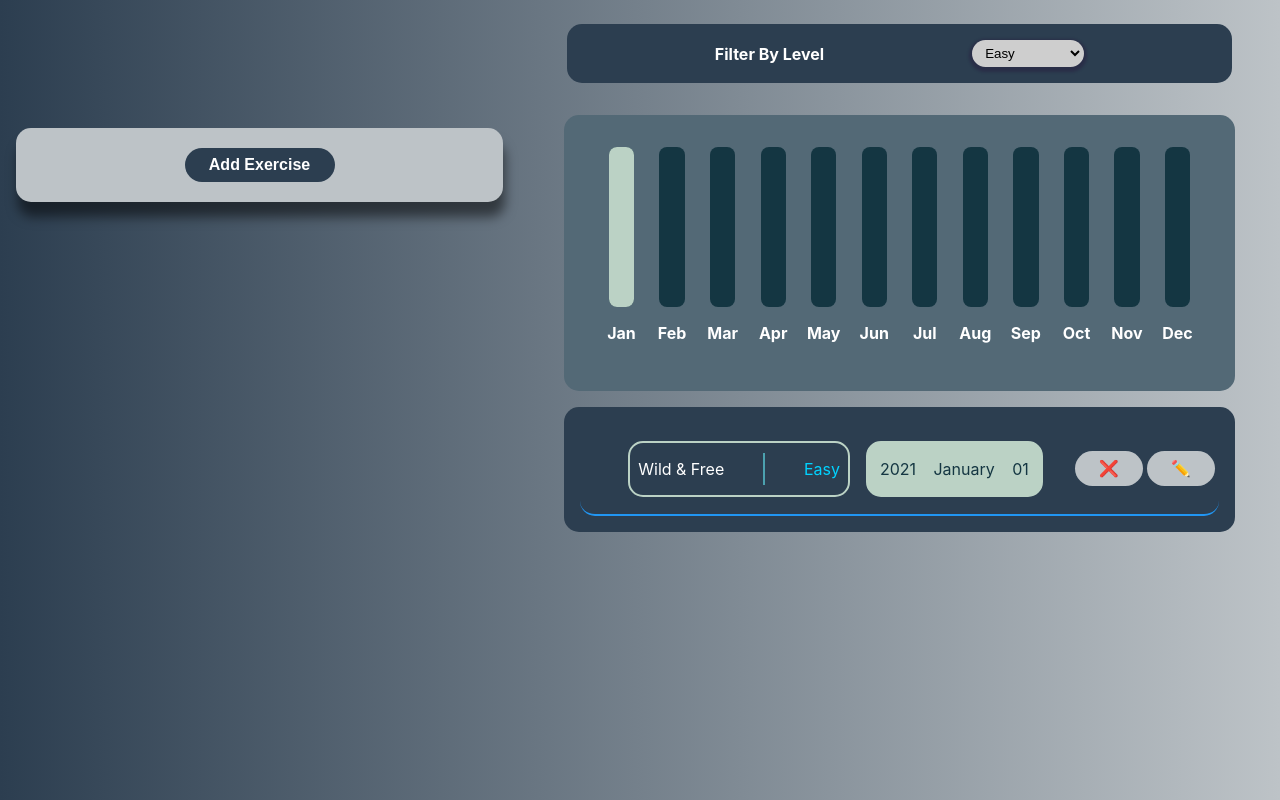
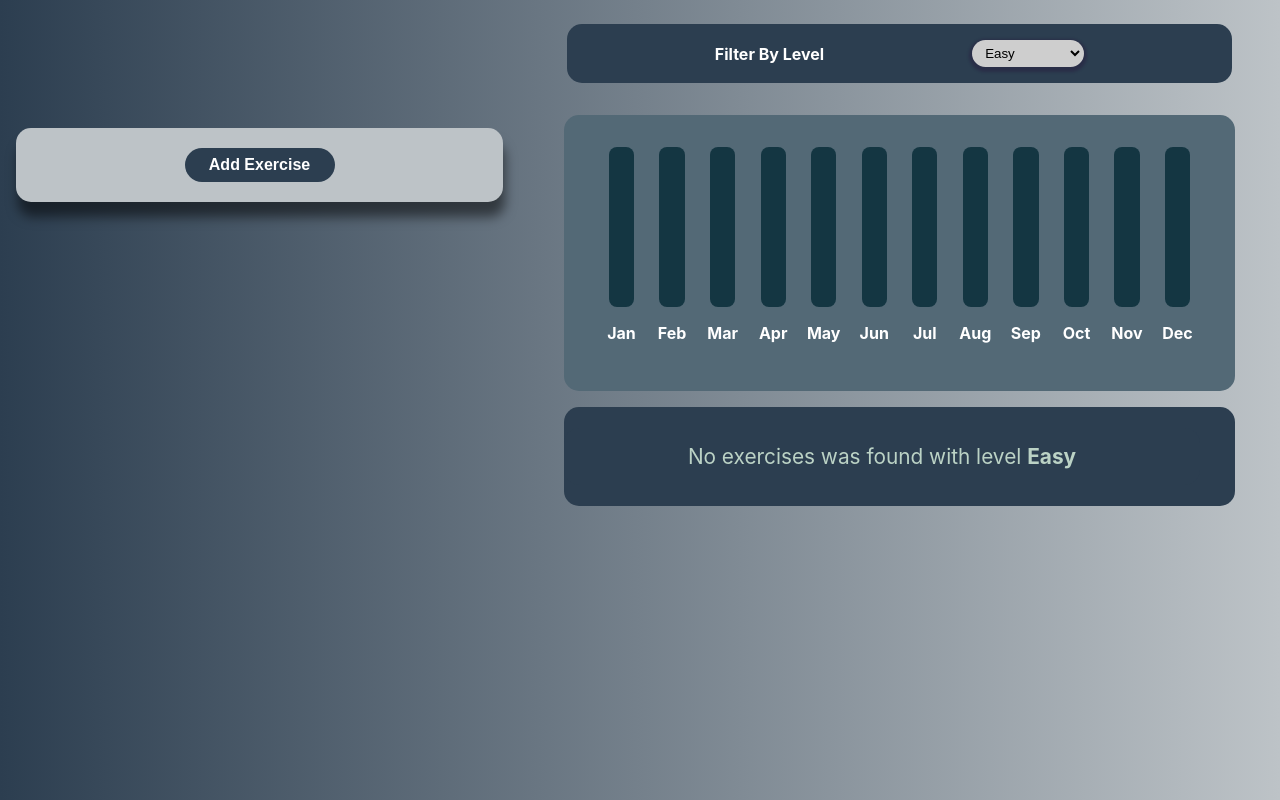
Before and after one commit to brunosm16/exercise-tracker, a React (Create React App) app: page / in a window 1280 px wide. Built offline with nearby package versions, Linux system fonts and the light colour scheme.

Commit message:
fixed last bugs.

```diff
--- a/src/App.js
+++ b/src/App.js
@@ -3,74 +3,12 @@ import './App.css';
 import NewExercise from './components/NewExercise/NewExercise';
 import Exercises from './components/Exercises/Exercises';
 
-const INIT_EXERCISES = [
-	{
-		id: 1,
-		name: 'Wild & Free',
-		level: 'Easy',
-		date: new Date(2021, 0, 1),
-	},
-	{
-		id: 2,
-		name: 'High Volume',
-		level: 'Normal',
-		date: new Date(2021, 3, 21),
-	},
-	{
-		id: 10,
-		name: 'High Volume 2',
-		level: 'Normal',
-		date: new Date(2021, 3, 21),
-	},
-
-	{
-		id: 11,
-		name: 'High Volume 10',
-		level: 'Normal',
-		date: new Date(2021, 3, 21),
-	},
-	{
-		id: 12,
-		name: 'High Volume 11',
-		level: 'Normal',
-		date: new Date(2021, 3, 21),
-	},
-	{
-		id: 3,
-		name: 'Level Up Abs',
-		level: 'Hard',
-		date: new Date(2021, 5, 18),
-	},
-	{
-		id: 4,
-		name: 'Instant Dungeon',
-		level: 'Normal',
-		date: new Date(2021, 3, 10),
-	},
-	{
-		id: 5,
-		name: 'Speed +1',
-		level: 'Normal',
-		date: new Date(2021, 5, 8),
-	},
-	{
-		id: 6,
-		name: 'Warform',
-		level: 'Hard',
-		date: new Date(2021, 5, 7),
-	},
-	{
-		id: 7,
-		name: 'Power Boost ',
-		level: 'Hard',
-		date: new Date(2021, 3, 7),
-	},
-];
-
 const levels = ['Easy', 'Normal', 'Hard', 'Advanced'];
 
 const App = () => {
-	const [exercises, setExercises] = useState(INIT_EXERCISES);
+	const [exercises, setExercises] = useState([]);
+
+	// state that tells if Exercise is going to be updated
 	const [editId, setEditId] = useState();
 
 	const updateExercises = (newExercise) =>
@@ -122,7 +60,7 @@ const App = () => {
 				levelOptions={levels}
 				editExercise={getEditUser()}
 			/>
-			<Exercises onSelectedOperation={handleOperation} items={exercises} />
+			<Exercises onSelectedOperation={handleOperation} items={exercises} levels={levels}/>
 		</div>
 	);
 };
--- a/src/components/Exercises/ExerciseItem.module.css
+++ b/src/components/Exercises/ExerciseItem.module.css
@@ -7,16 +7,16 @@
 	color: #fff;
 	gap: 1rem;
 	border: 2px #2196f3 solid;
-	border-bottom-left-radius: 15px;
-	border-bottom-right-radius: 15px;
+	border-bottom-left-radius: 5px;
+	border-bottom-right-radius: 5px;
 	border-top: none;
 	border-left: none;
 	border-right: none;
-	transition: all 0.3s ease-in-out;
+	transition: all 0.1s ease-in-out;
 }
 
 .item:hover {
-	border: 5px #2196f3 solid;
+	border: 3px #2196f3 solid;
 	border-bottom-left-radius: 15px;
 	border-bottom-right-radius: 15px;
 	border-top: none;
--- a/src/components/Exercises/Exercises.js
+++ b/src/components/Exercises/Exercises.js
@@ -5,7 +5,7 @@ import ExercisesList from './ExercisesList';
 import ExercisesChart from './ExercisesChart';
 import styles from './Exercises.module.css';
 
-const Exercises = ({ items, onSelectedOperation }) => {
+const Exercises = ({ items, levels, onSelectedOperation }) => {
 	const [filteredLevel, setFilteredLevel] = useState('Easy');
 
 	const itemsByLevel = items.filter(
@@ -25,6 +25,7 @@ const Exercises = ({ items, onSelectedOperation }) => {
 			<ExercisesFilter
 				onSelectedFilter={handleSelectedFilter}
 				select={filteredLevel}
+				levelOptions={levels}
 			/>
 
 			<ExercisesChart exercises={itemsByLevel} />
@@ -40,11 +41,13 @@ const Exercises = ({ items, onSelectedOperation }) => {
 
 Exercises.defaultProps = {
 	items: [],
-	onSelectedOperation: () =>{},
+	levels: [],
+	onSelectedOperation: () => {},
 };
 
 Exercises.propTypes = {
 	items: PropTypes.arrayOf(PropTypes.object),
+	levels: PropTypes.arrayOf(PropTypes.array),
 	onSelectedOperation: PropTypes.func,
 };
 
--- a/src/components/Exercises/ExercisesFilter.js
+++ b/src/components/Exercises/ExercisesFilter.js
@@ -2,9 +2,7 @@ import PropTypes from 'prop-types';
 import styles from './ExercisesFilter.module.css';
 import Select from '../UI/Select/Select';
 
-const ExercisesFilter = ({ onSelectedFilter, select }) => {
-	const levels = ['Easy', 'Normal', 'Hard', 'Advanced'];
-
+const ExercisesFilter = ({ onSelectedFilter, select, levelOptions }) => {
 	const handleDropdownChange = (event) => {
 		onSelectedFilter(event.target.value);
 	};
@@ -15,7 +13,7 @@ const ExercisesFilter = ({ onSelectedFilter, select }) => {
 			label="filter by level"
 			onChange={handleDropdownChange}
 			selected={select}
-			options={levels}
+			options={levelOptions}
 			cssClass={styles['filter-select']}
 		/>
 	);
@@ -24,11 +22,13 @@ const ExercisesFilter = ({ onSelectedFilter, select }) => {
 ExercisesFilter.defaultProps = {
 	onSelectedFilter: () => {},
 	select: '',
+	levelOptions: [],
 };
 
 ExercisesFilter.propTypes = {
 	onSelectedFilter: PropTypes.func,
 	select: PropTypes.string,
+	levelOptions: PropTypes.arrayOf(PropTypes.array),
 };
 
 export default ExercisesFilter;
--- a/src/components/Exercises/ExercisesList.module.css
+++ b/src/components/Exercises/ExercisesList.module.css
@@ -2,7 +2,7 @@
 	width: 90%;
 	background: #2c3e50;
 	border-radius: 15px;
-	max-height: 20rem;
+	max-height: 25rem;
 }
 
 .list .empty-list-msg {
```
